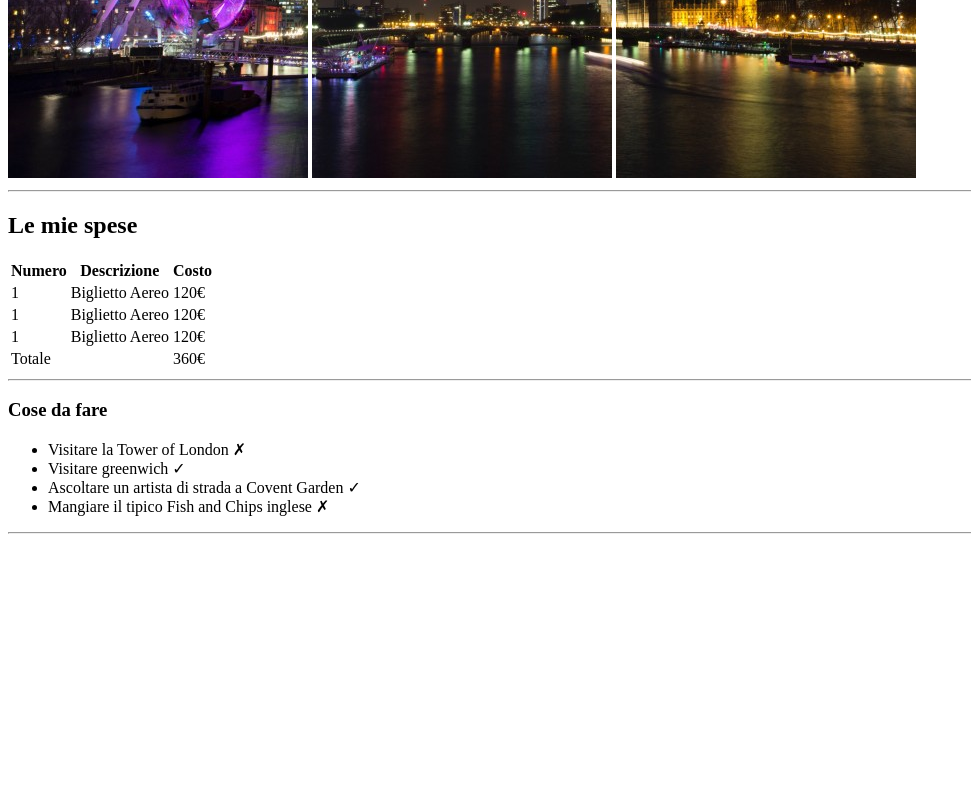
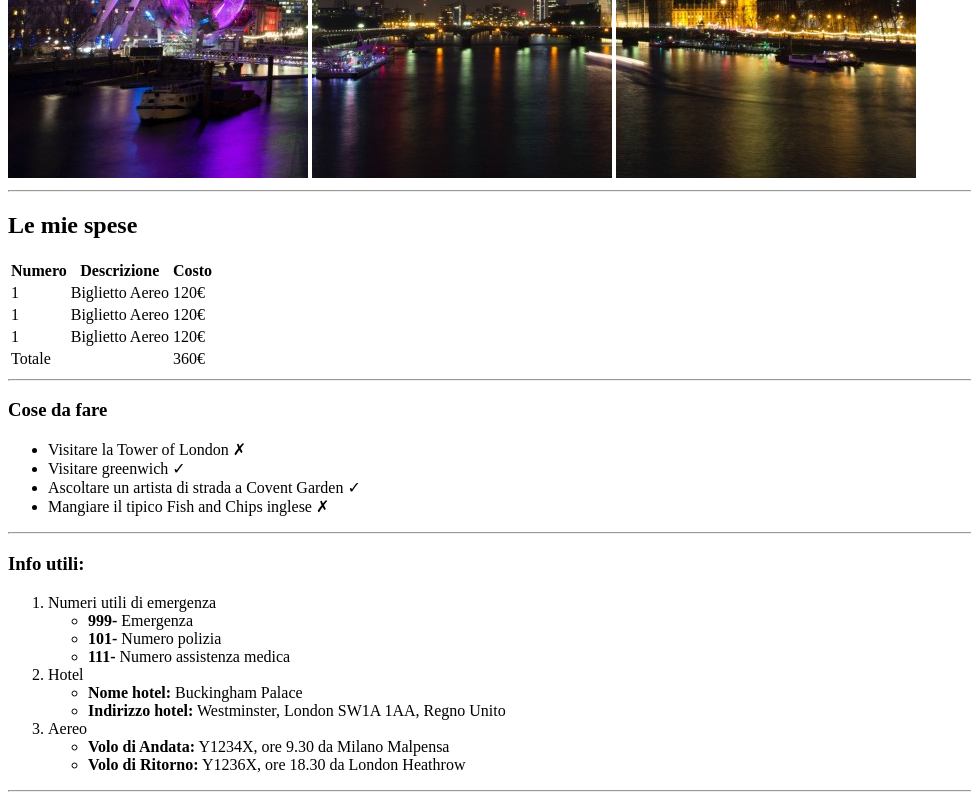
Before and after one commit to emaferr/html-london-trip, a plain HTML site: page index.html in a window 1280 px wide. Shown: the part 502-1302 px from the top of the page, without its empty margins (0-971 px from the left). Before the commit the page ends 1044 px from the top, so only its background shows below. Drawn offline with Linux system fonts and the light colour scheme.

Commit message:
End of last section of main containing the sorted list

```diff
--- a/index.html
+++ b/index.html
@@ -93,6 +93,42 @@
 
     <hr>
 
+       <!-- Section containing the sorted list -->
+       <section>
+
+        <h3>Info utili:</h3>
+
+        <ol>
+            <li>Numeri utili di emergenza
+                <ul>
+                    <li><strong>999-</strong> Emergenza</li>
+                    <li><strong>101-</strong> Numero polizia</li>
+                    <li><strong>111-</strong> Numero assistenza medica</li>
+                </ul>
+            </li>
+
+            <li>Hotel
+                <ul>
+                    <li><strong>Nome hotel:</strong> Buckingham Palace</li>
+                    <li><strong>Indirizzo hotel:</strong> Westminster, London SW1A 1AA, Regno Unito</li>
+                </ul>
+            </li>
+
+            <li>Aereo
+                <ul>
+                    <li><strong>Volo di Andata:</strong> Y1234X, ore 9.30 da Milano Malpensa</li>
+                    <li><strong>Volo di Ritorno:</strong> Y1236X, ore 18.30 da London Heathrow</li>
+                </ul>
+            </li>
+
+        </ol>
+
+       </section>
+       <!-- end Section containing the sorted list -->
+
+       <hr>
+
+
 
    </main>
    <!-- end contains the three central sections -->
```
